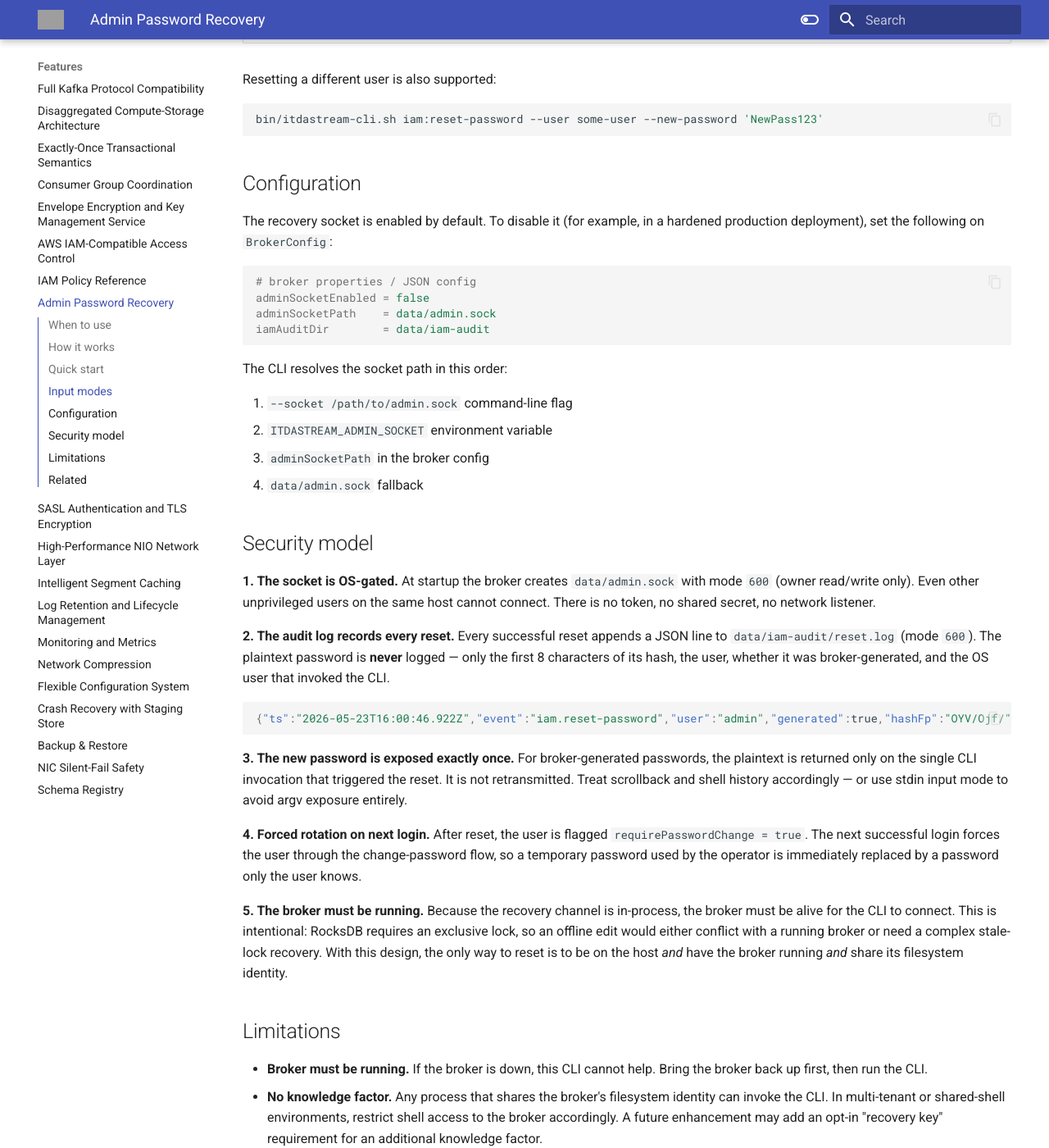
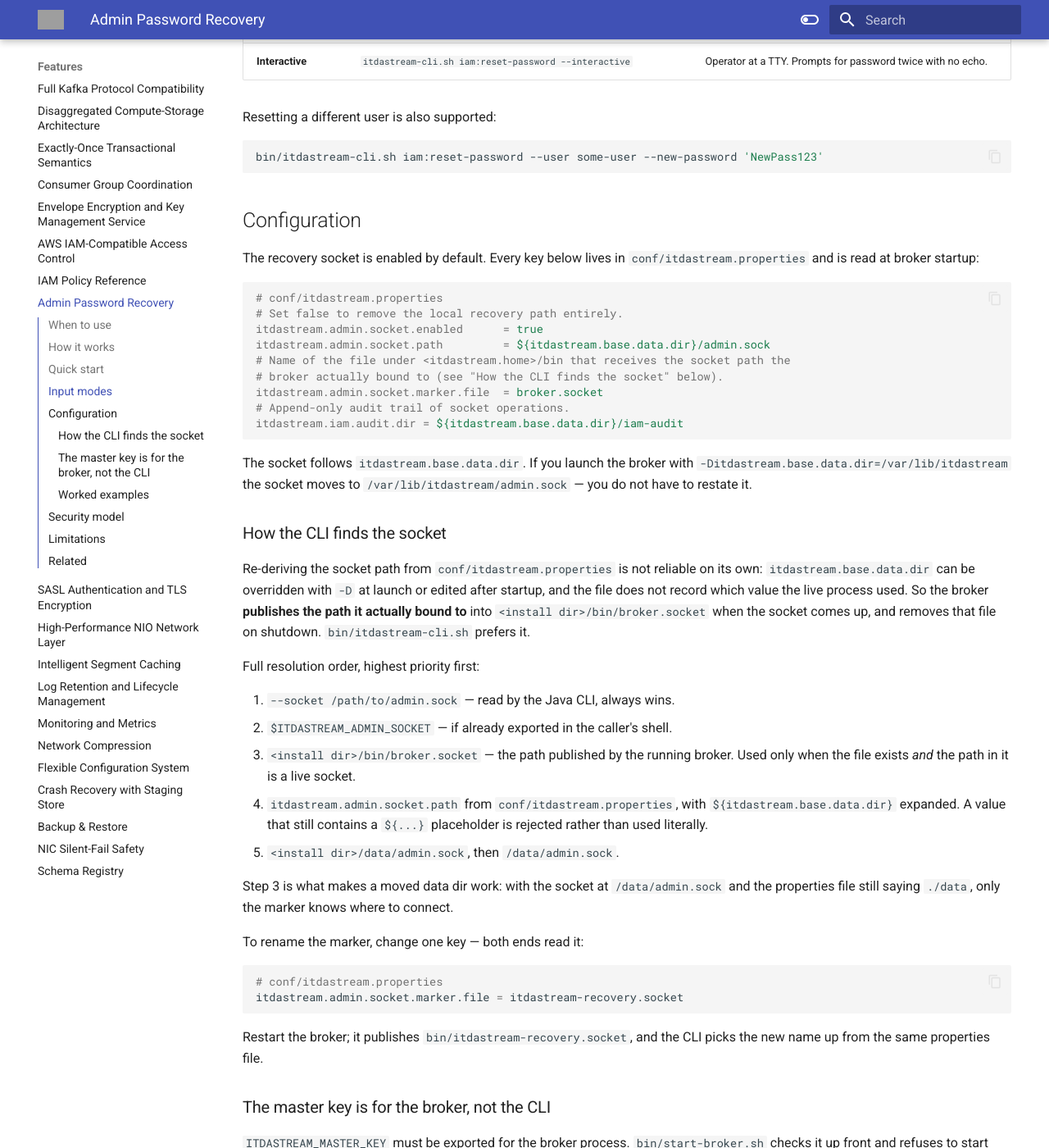
Before and after one commit to cloudcheflabs/itdastream-docs, an MkDocs documentation site: the page built from docs/features/admin-password-recovery.md, in a window 1280 px wide and 1400 px high, scrolled down 1822 px. Shown: the whole window at 82% size. Built offline with MkDocs 1.6.1 and Material for MkDocs 9.7.7, drawn with Linux system fonts in a browser that asks for light colours; the version menu is left out; some of the changed text lies outside the part shown; grey boxes are pictures that could not be loaded.

Commit message:
admin recovery socket: document the real config keys, drop the ones that never worked
This page documented camel-case keys — adminSocketEnabled, adminSocketPath,
iamAuditDir — in a "broker properties / JSON config" block. Those names existed only
as Java fields: ConfigLoader never read them out of the properties file, so setting
them had no effect, and there is no such config file in the distribution. The CLI
section was wrong for the same reason, telling operators the path came from
"adminSocketPath in the broker config".

The product now binds the keys properly, so the page documents what actually works:
   - itdastream.admin.socket.enabled / .path / .marker.file and
     itdastream.iam.audit.dir in conf/itdastream.properties, defaulting under
     itdastream.base.data.dir. The socket follows the data dir instead of staying
     pinned at ./data/admin.sock.
   - The broker publishes the socket path it actually bound to into
     <itdastream.home>/bin/broker.socket and removes it on shutdown;
     itdastream-cli.sh prefers that over re-deriving a path, because
     itdastream.base.data.dir can be overridden with -D at launch and the file does
     not record which value the live process used.
   - The full five-step resolution order, including that a value still holding a
     ${...} placeholder is rejected rather than used literally.
   - The marker name is configuration read by both ends, so renaming it is one edit.

Added the socket keys to the configuration reference, which had no entry for them.

Also documented the master key distinction: ITDASTREAM_MASTER_KEY is required by the
broker — start-broker.sh refuses to start when it is unset or shorter than 32
characters — but itdastream-cli.sh does not need it, since the running broker holds
the unsealed key and performs the work.

Worked examples added: same-user on the host, sudo -u to the service account, docker
exec, a relocated data dir read back from the marker, --socket for a non-standard
path, and stdin input so the password never reaches argv.

Verified against a live broker in tests/docker-compose-backup-cron-e2e.yml: the marker
matched the bound socket, ping answered with $ITDASTREAM_ADMIN_SOCKET cleared, the
repaired properties fallback answered pong with the marker removed (it used to fail),
and after renaming the marker and restarting, both ends followed the new name.

````diff
--- a/docs/features/admin-password-recovery.md
+++ b/docs/features/admin-password-recovery.md
@@ -37,8 +37,9 @@
 
 | Property | Value |
 |---|---|
-| **Socket path** | `data/admin.sock` (mode `600`) |
+| **Socket path** | `${itdastream.base.data.dir}/admin.sock` by default, mode `600` — the live value is published to `bin/broker.socket` |
 | **Authentication** | OS file permission — same user as the broker process |
+| **Socket path marker** | `bin/broker.socket` — written when the socket binds, removed on shutdown |
 | **Network surface** | none — Unix domain socket only |
 | **Downtime** | none — applied in-process on the live broker |
 | **Cluster sync** | automatic — IAM state fans out to peer brokers via the existing sync path |
@@ -73,22 +74,110 @@
 
 ## Configuration
 
-The recovery socket is enabled by default. To disable it (for example, in a
-hardened production deployment), set the following on `BrokerConfig`:
+The recovery socket is enabled by default. Every key below lives in
+`conf/itdastream.properties` and is read at broker startup:
 
 ```properties
-# broker properties / JSON config
-adminSocketEnabled = false
-adminSocketPath    = data/admin.sock
-iamAuditDir        = data/iam-audit
+# conf/itdastream.properties
+# Set false to remove the local recovery path entirely.
+itdastream.admin.socket.enabled      = true
+itdastream.admin.socket.path         = ${itdastream.base.data.dir}/admin.sock
+# Name of the file under <itdastream.home>/bin that receives the socket path the
+# broker actually bound to (see "How the CLI finds the socket" below).
+itdastream.admin.socket.marker.file  = broker.socket
+# Append-only audit trail of socket operations.
+itdastream.iam.audit.dir = ${itdastream.base.data.dir}/iam-audit
 ```
 
-The CLI resolves the socket path in this order:
+The socket follows `itdastream.base.data.dir`. If you launch the broker with
+`-Ditdastream.base.data.dir=/var/lib/itdastream` the socket moves to
+`/var/lib/itdastream/admin.sock` — you do not have to restate it.
 
-1. `--socket /path/to/admin.sock` command-line flag
-2. `ITDASTREAM_ADMIN_SOCKET` environment variable
-3. `adminSocketPath` in the broker config
-4. `data/admin.sock` fallback
+### How the CLI finds the socket
+
+Re-deriving the socket path from `conf/itdastream.properties` is not reliable on its own:
+`itdastream.base.data.dir` can be overridden with `-D` at launch or edited after
+startup, and the file does not record which value the live process used. So the
+broker **publishes the path it actually bound to** into
+`<install dir>/bin/broker.socket` when the socket comes up, and removes that file on
+shutdown. `bin/itdastream-cli.sh` prefers it.
+
+Full resolution order, highest priority first:
+
+1. `--socket /path/to/admin.sock` — read by the Java CLI, always wins.
+2. `$ITDASTREAM_ADMIN_SOCKET` — if already exported in the caller's shell.
+3. `<install dir>/bin/broker.socket` — the path published by the running broker.
+   Used only when the file exists *and* the path in it is a live socket.
+4. `itdastream.admin.socket.path` from `conf/itdastream.properties`, with
+   `${itdastream.base.data.dir}` expanded. A value that still contains a
+   `${...}` placeholder is rejected rather than used literally.
+5. `<install dir>/data/admin.sock`, then `/data/admin.sock`.
+
+Step 3 is what makes a moved data dir work: with the socket at
+`/data/admin.sock` and the properties file still saying `./data`, only the marker
+knows where to connect.
+
+To rename the marker, change one key — both ends read it:
+
+```bash
+# conf/itdastream.properties
+itdastream.admin.socket.marker.file = itdastream-recovery.socket
+```
+
+Restart the broker; it publishes `bin/itdastream-recovery.socket`, and the CLI
+picks the new name up from the same properties file.
+
+### The master key is for the broker, not the CLI
+
+`ITDASTREAM_MASTER_KEY` must be exported for the broker process. `bin/start-broker.sh` checks it up front and refuses to start when it is unset or shorter than 32 characters.
+The variable name itself is configurable — `itdastream.kms.master.key.env` in
+`conf/itdastream.properties` names the variable the broker reads:
+
+```bash
+export ITDASTREAM_MASTER_KEY='replace-with-a-32-char-or-longer-secret'
+bin/start-broker.sh
+```
+
+`bin/itdastream-cli.sh` does **not** need it. The CLI only opens the Unix socket and
+hands the request to the running broker, which already holds the unsealed key,
+so this works with the variable unset:
+
+```bash
+unset ITDASTREAM_MASTER_KEY
+bin/itdastream-cli.sh ping
+# pong
+```
+
+If a CLI invocation complains about the key rather than the socket, you are
+running a start script, not the CLI.
+
+### Worked examples
+
+```bash
+# 1. On the host, as the same OS user that runs the broker:
+cd /opt/itdastream
+bin/itdastream-cli.sh ping
+bin/itdastream-cli.sh iam:reset-password
+
+# 2. The broker runs as a service account and you are root:
+sudo -u itdastream /opt/itdastream/bin/itdastream-cli.sh iam:reset-password
+
+# 3. Inside a container:
+docker exec -it itdastream-broker-1 /app/bin/itdastream-cli.sh iam:reset-password
+
+# 4. Data dir was relocated at launch — no extra flags needed, the CLI
+#    reads the published marker:
+cat /opt/itdastream/bin/broker.socket
+# /var/lib/itdastream/admin.sock
+bin/itdastream-cli.sh ping
+
+# 5. Socket in a non-standard place and no marker (the broker is stopped,
+#    or you are on a host where the marker was cleaned up):
+bin/itdastream-cli.sh --socket /var/lib/itdastream/admin.sock iam:reset-password
+
+# 6. Non-interactive automation, password from stdin so it never reaches argv:
+echo 'S0me!Strong!Pass' | bin/itdastream-cli.sh iam:reset-password --new-password -
+```
 
 ## Security model
 
````
Also changed, not shown: docs/features/configuration.md (+4 -0 lines).
